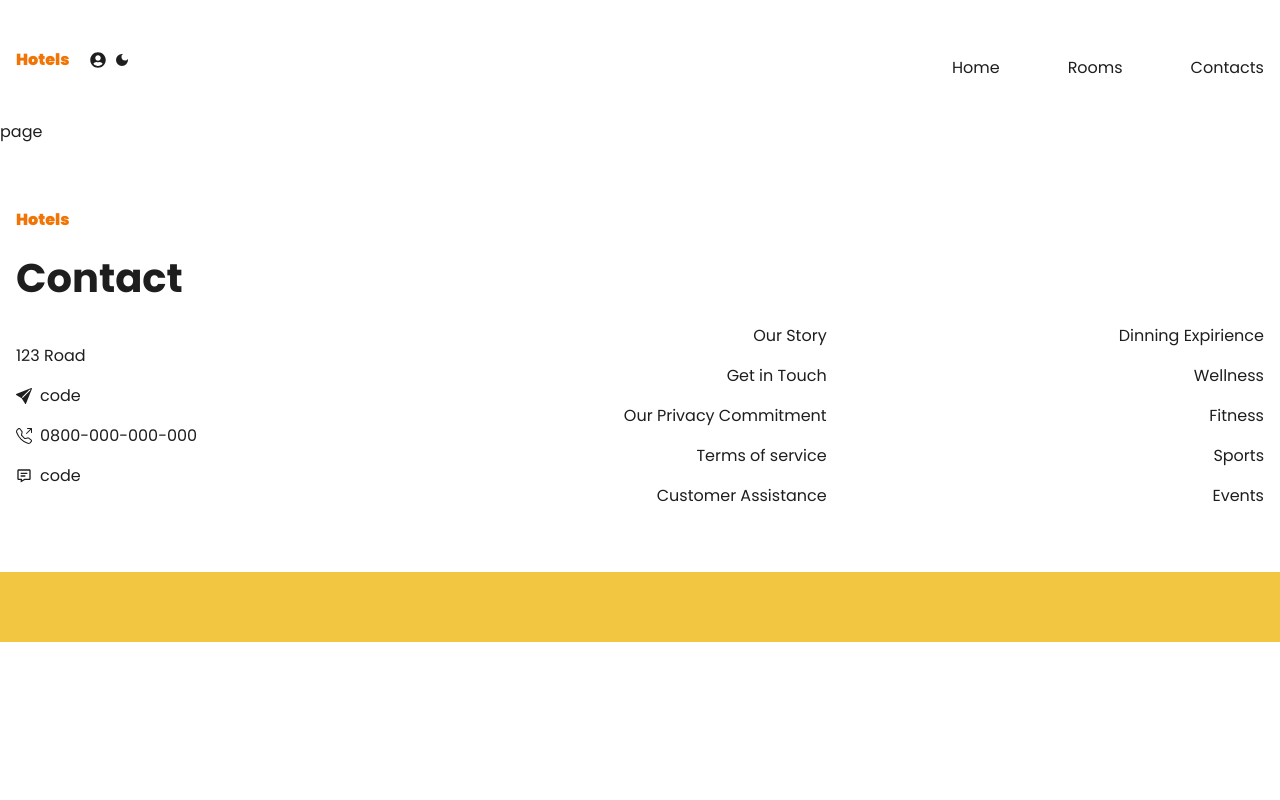
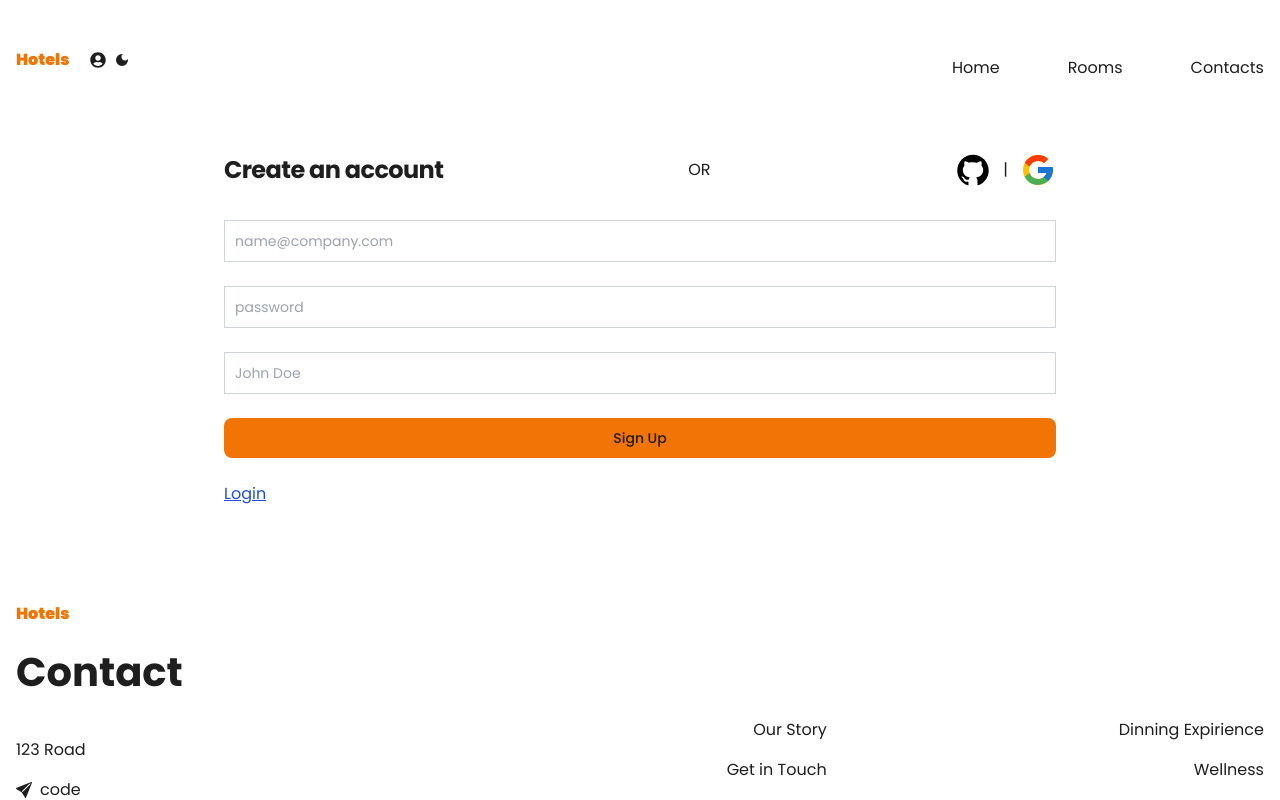
Before and after one commit to Oleva-abr/next-hotel-management, a Next.js app: page /auth in a window 1280 px wide. Shown: the top 800 px of the page. Built offline with nearby package versions, Linux system fonts and the light colour scheme.

Commit message:
created auth page

```diff
--- a/src/app/auth/page.tsx
+++ b/src/app/auth/page.tsx
@@ -1,5 +1,90 @@
+"use client";
+import { FcGoogle } from "react-icons/fc";
+import { AiFillGithub } from "react-icons/ai";
+import { ChangeEvent, FormEvent, useState } from "react";
+
+const defaultFormData = {
+  email: "",
+  name: "",
+  password: "",
+};
+
 function Auth() {
-  return <div>page</div>;
+  const [formData, setFormData] = useState(defaultFormData);
+  const inputStyles =
+    "border border-gray-300 sm:text-sm text-black rounded:lg block w-full p-2.5 focus:outline-none ";
+
+  const handleInputChange = (event: ChangeEvent<HTMLInputElement>) => {
+    const { name, value } = event.target;
+    setFormData({ ...formData, [name]: value });
+  };
+
+  const handleSubmit = (event: FormEvent<HTMLFormElement>) => {
+    event.preventDefault();
+    try {
+      console.log(formData);
+    } catch (error) {
+      console.log(error);
+    } finally {
+      setFormData(defaultFormData);
+    }
+  };
+
+  return (
+    <section className="container mx-auto">
+      <div className="p-6 space-y-4 md:space-y-6 sm:p-8 w-80 md:w-[70%] mx-auto">
+        <div className="flex mb-8 flex-col md:flex-row items-center justify-between">
+          <h1 className="text-xl font-bold leading-tight tracking-tight md:text-2xl">
+            Create an account
+          </h1>
+          <p>OR</p>
+          <span className="inline-flex items-center">
+            <AiFillGithub className="mr-3 text-4xl cursor-pointer text-black dark:text-white" />{" "}
+            |
+            <FcGoogle className="ml-3 text-4xl cursor-pointer" />
+          </span>
+        </div>
+
+        <form className="space-y-4 md:space-y-6" onSubmit={handleSubmit}>
+          <input
+            type="email"
+            name="email"
+            placeholder="name@company.com"
+            required
+            className={inputStyles}
+            value={formData.email}
+            onChange={handleInputChange}
+          />
+          <input
+            type="password"
+            name="password"
+            placeholder="password"
+            required
+            minLength={6}
+            className={inputStyles}
+            value={formData.password}
+            onChange={handleInputChange}
+          />
+          <input
+            type="text"
+            name="name"
+            placeholder="John Doe"
+            required
+            className={inputStyles}
+            value={formData.name}
+            onChange={handleInputChange}
+          />
+          <button
+            type="submit"
+            className="w-full bg-tertiary-dark focus:outline-none font-medium rounded-lg text-sm px-5 py-2.5 text-center"
+          >
+            Sign Up
+          </button>
+          <button className="text-blue-700 underline">Login</button>
+        </form>
+      </div>
+    </section>
+  );
 }
 
 export default Auth;
```
